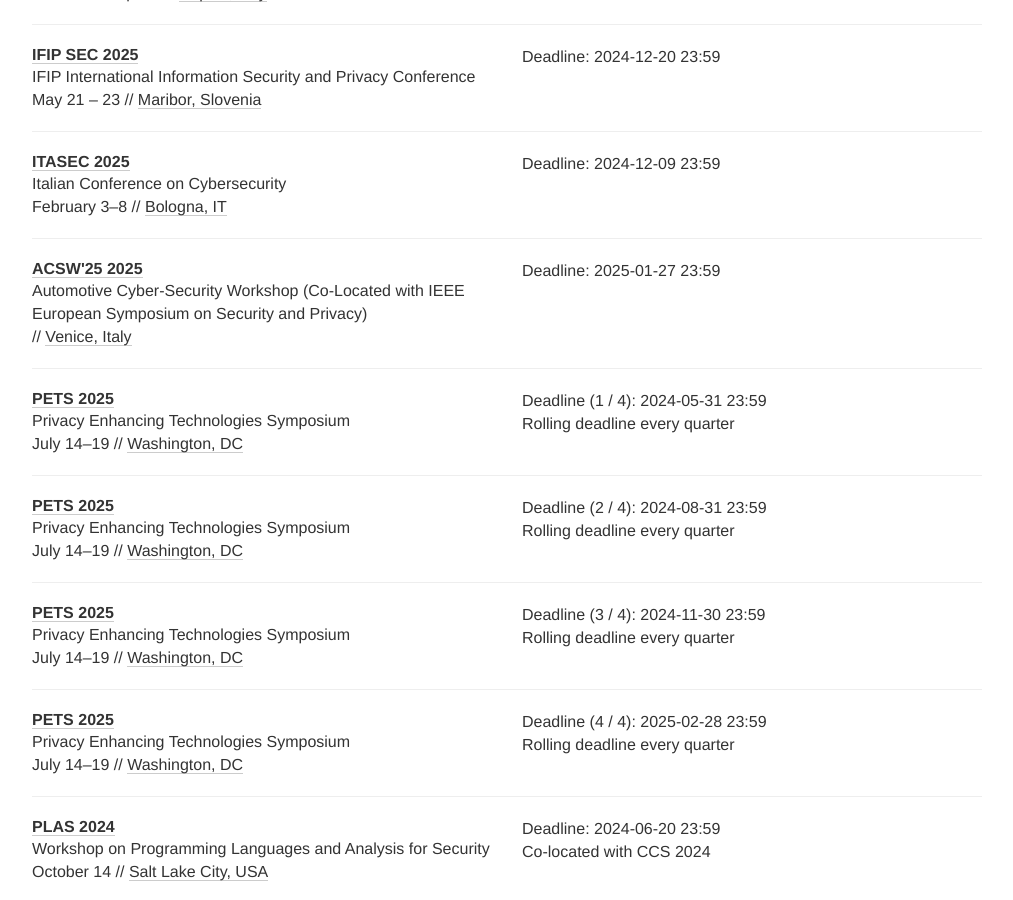
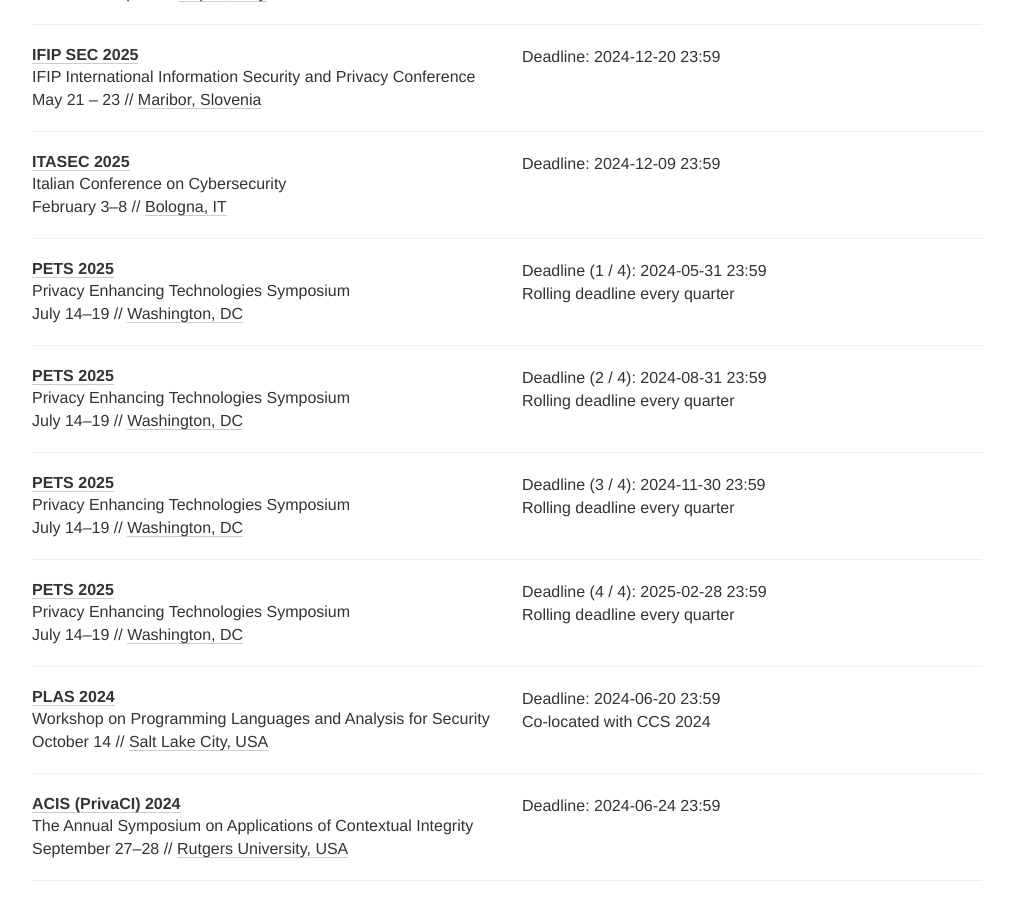
Before and after one commit to sec-deadlines/sec-deadlines.github.io, a Jekyll site: the page built from index.html, in a window 1280 px wide and 900 px high, scrolled down 4120 px. Shown: the whole window, without its empty margins (133-1146 px from the left). Built offline with Jekyll 4.4.1, drawn with Linux system fonts in a browser that asks for light colours; nearby versions of some CDN libraries; comment, search, counter and statistics services are not loaded; some of the changed text lies outside the part shown.

Commit message:
Merge into prior year

```diff
--- a/_data/conferences.yml
+++ b/_data/conferences.yml
@@ -246,15 +246,6 @@
   date: February 3-8
   place: Bologna, IT
   tags: [SEC, CONF]
-
-- name: ACSW'25
-  description: Automotive Cyber-Security Workshop (Co-Located with IEEE European Symposium on Security and Privacy)
-  year: 2025
-  link: https://acsw.unimore.it/
-  deadline: ["2025-01-27 23:59"]
-  place: Venice, Italy
-  tags: [SEC, PRIV, SHOP]
-
 
 # Privacy
 
@@ -576,11 +567,12 @@
 
 - name: ACSW
   description: Workshop on Automotive Cyber-Security
-  year: 2024
+  year: 2025
+  comment: Co-Located with IEEE European Symposium on Security and Privacy
   link: https://acsw.unimore.it/
-  deadline: ["2024-03-15 23:59"]
-  date: July 8
-  place: Vienna, Austria
+  deadline: ["2025-01-27 23:59"]
+  date: TBA
+  place: Venice, Italy
   tags: [SEC, PRIV, SHOP]
 
 - name: OSVS
```
